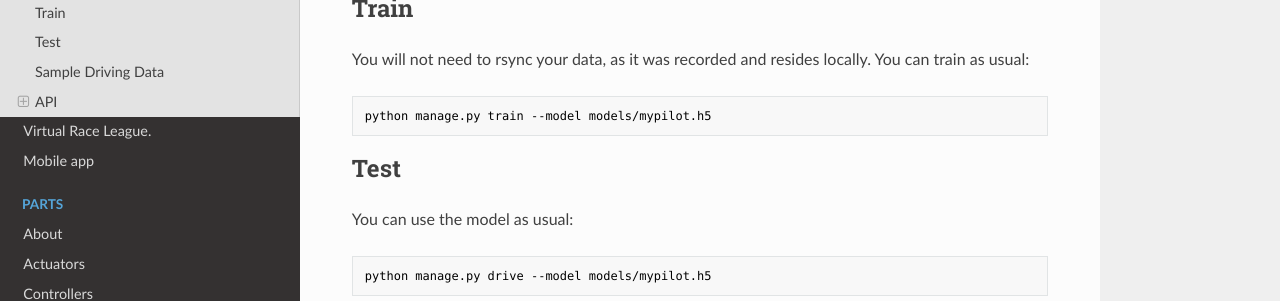
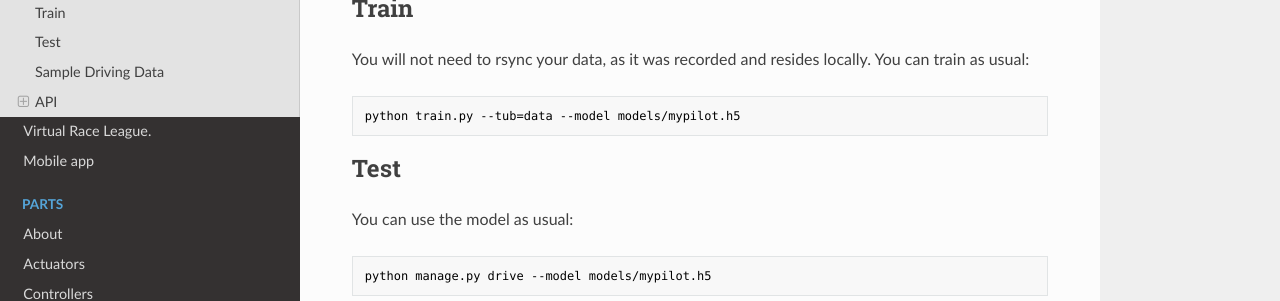
Before and after one commit to autorope/donkeydocs, an MkDocs documentation site: the page built from docs/guide/simulator.md, in a window 1280 px wide and 900 px high, scrolled down 2144 px. Shown: the part 151-452 px from the top of the window. Built offline with MkDocs 1.6.1, drawn with Linux system fonts in a browser that asks for light colours; nearby versions of some CDN libraries; old or Windows-style settings are respelled for this version of MkDocs.

Commit message:
Update simulator.md
On a windows 10 installation the instructions are not up to date.
I've updated the training line to use train.py and include the --tub=data option. (as suggested by naisy#6520 in the donkey discord software channel)

````diff
--- a/docs/guide/simulator.md
+++ b/docs/guide/simulator.md
@@ -82,7 +82,7 @@ As you drive, this will create a tub of records in your data dir as usual.
 You will not need to rsync your data, as it was recorded and resides locally. You can train as usual:
 
 ```bash
-python manage.py train --model models/mypilot.h5
+python train.py --tub=data --model models/mypilot.h5
 ```
 
 ## Test
````
